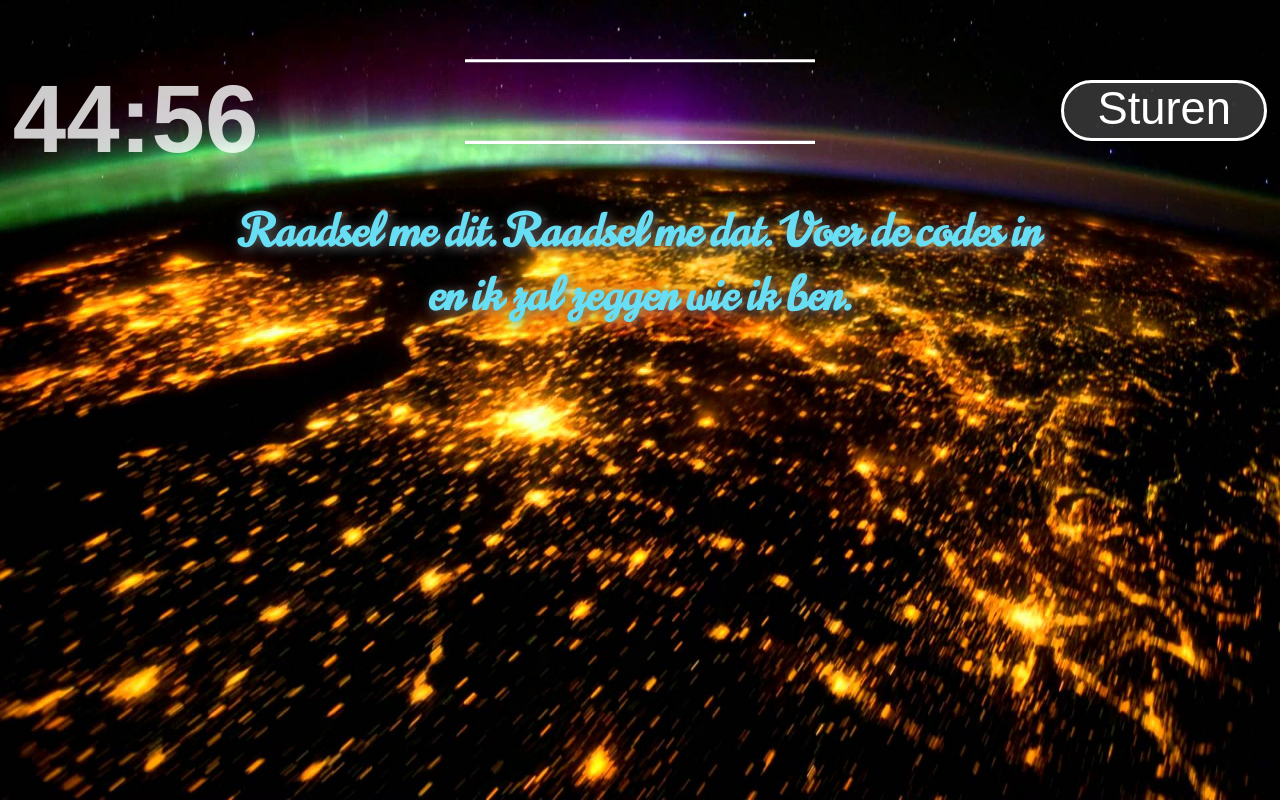
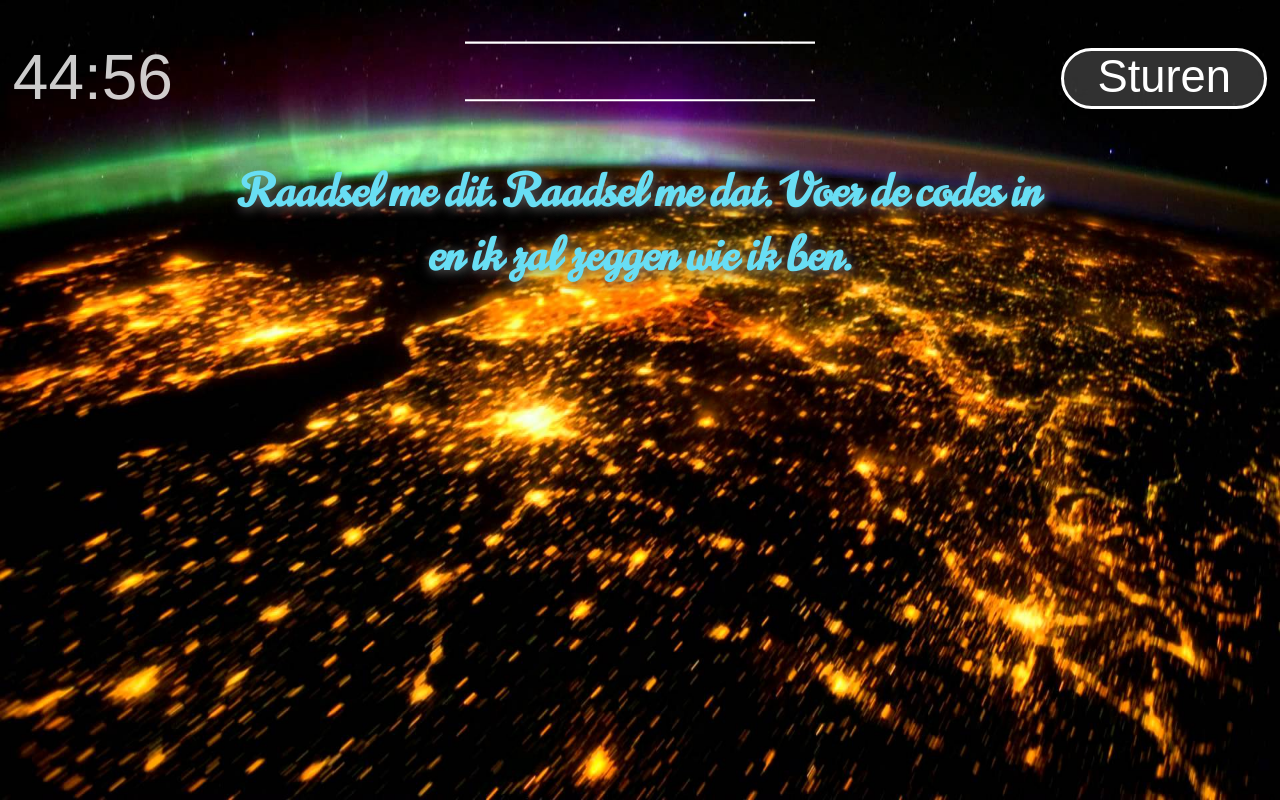
Before and after one commit to cristianbara/RRDRiddle, a plain HTML site: page index.html in a window 1280 px wide. Drawn offline with Linux system fonts and the light colour scheme.

Commit message:
more style fixes

```diff
--- a/css/style.css
+++ b/css/style.css
@@ -38,7 +38,7 @@ body {
     height: 10vh;
     left: 50%;
     margin-left: -402px;
-    top: 25vh;
+    top: 20vh;
     color: gold;
     font-size: 34pt;
     text-align: center;
@@ -56,7 +56,7 @@ body {
     left: 50%;
     margin-left: -250px;
     color: white;
-    font-size: 34pt;
+    font-size: 24pt;
     text-align: center;
 }
 
@@ -73,7 +73,7 @@ body {
     position: relative;
     display: block;
     float: right;
-    padding: 0.8em;
+    padding: 0em;
     width: 60%;
     border: none;
     border-radius: 0;
@@ -198,7 +198,7 @@ body {
     width: 200px;
     height: 55px;
     right: 1%;
-    top: 10vh;
+    top: 6vh;
     border: 3px solid white;
     border-radius: 10em;
     margin-left: -150px;
--- a/index.html
+++ b/index.html
@@ -15,7 +15,7 @@
     <div id="progressbar" class="progressbar" style="">
     <div id="progressline" class="progressline" style=""></div>
     </div>
-    <div id="counter" style="position: absolute; left: 1%; top: 8vh; opacity:0.8; color: white; font-weight: 700; font-size: 6em; font-family: Helvetica Neue, Helvetica, Arial, sans-serif; z-index:2; ">
+    <div id="counter" style="position: absolute; left: 1%; top: 5vh; opacity:0.8; color: white; font-weight: 500; font-size: 4em; font-family: Helvetica Neue, Helvetica, Arial, sans-serif; z-index:2; ">
                 <span id="minutes">45</span>:<span id="seconds">00</span>
             </div>
 
```
